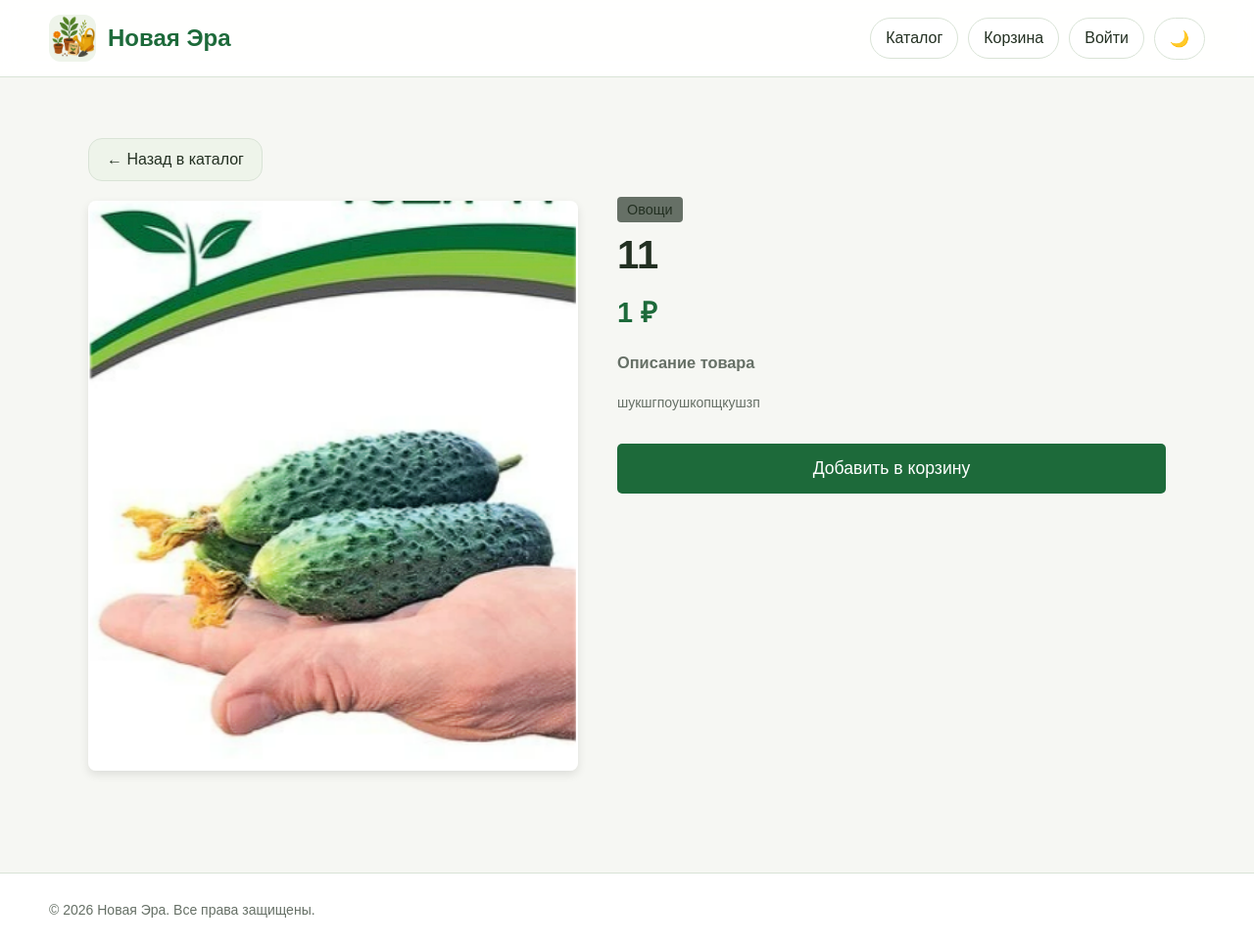
After one commit to Zdappy/Zdappy.github.io, a Flask app: page /product/1 in a window 1280 px wide. The commit adds this page. Shown: the whole page at 98% size. Run offline with Flask 3, Linux system fonts and the light colour scheme.

Commit message:
Создана страница товара

```diff
--- a/routes.py
+++ b/routes.py
@@ -157,6 +157,11 @@ def delete_product(product_id: int):
 def api_products():
     return jsonify([p.to_dict() for p in _product_query().all()]), 200
 
+@bp.route("/product/<int:product_id>")
+def product_detail(product_id):
+    product = Product.query.get_or_404(product_id)
+    return render_template('product_page.html', product=product)
+
 @bp.app_errorhandler(403)
 def forbidden(e): return render_template("errors/403.html"), 403
 @bp.app_errorhandler(404)
--- a/static/css/style.css
+++ b/static/css/style.css
@@ -108,8 +108,20 @@ font-weight: 700;
 .product-body h3 { margin: 0; font-size: 18px; line-height: 1.25; }
 .product-description { margin: 0; color: var(--muted); font-size: 14px; line-height: 1.55; min-height: 66px; }
 .price { margin: 0; font-size: 20px; font-weight: 800; }
-.add-to-cart { width: 100%; border: 0; border-radius: 14px; padding: 12px 18px; cursor: pointer; transition: .2s ease; background: var(--brand); color: #fff; }
+.product-card-link { text-decoration: none; color: inherit; display: block; z-index: 1; }
+.add-to-cart { width: 100%; border: 0; border-radius: 14px; padding: 12px 18px; cursor: pointer; transition: .2s ease; background: var(--brand); color: #fff; position: relative; z-index: 2; }
 .add-to-cart:hover { background: var(--brand-dark); }
+
+/* Product page */
+.product-page-container { padding: 40px; max-width: 1200px; margin: 0 auto;}
+.back-btn { margin-bottom: 20px; display: inline-block;}
+.product-detail-wrapper { display: flex; gap: 40px; align-items: flex-start;}
+.product-image-block { flex: 1; max-width: 500px;}
+.product-info-block { flex: 1;}
+.badge2 { background: var(--muted); padding: 5px 10px; border-radius: 4px; font-size: 0.9rem;}
+.price { font-size: 1.8rem; font-weight: bold; color: var(--brand); margin-bottom: 20px;}
+.product-description { line-height: 1.6; margin-bottom: 30px;}
+.add-to-cart { padding: 15px 30px; font-size: 1.1rem; background: var(--brand); color: #fff; border: none; border-radius: 5px; cursor: pointer;}
 
 /* Flash messages */
 .flash-stack { display: grid; gap: 10px; margin-bottom: 18px; }
--- a/templates/index.html
+++ b/templates/index.html
@@ -20,14 +20,16 @@
     <div class="products-grid">
         {% for p in products %}
         <div class="product-card">
+             <a href="{{ url_for('.product_detail', product_id=p.id) }}" class="product-card-link" >
                 <img src="{{ p.image_src }}" alt="{{ p.name }}" loading="lazy">
                 <div class="product-body">
                     <span class="badge">{{ p.category.name }}</span>
                     <h3>{{ p.name }}</h3>
                     <p class="product-description">{{ p.description[:100] }}{% if p.description|length > 100 %}...{% endif %}</p>
                     <p class="price">{{ "%.0f"|format(p.price) }} ₽</p>
+                </div>
+            </a>
            <button class="add-to-cart" data-id="{{ p.id }}" data-title="{{ p.name }}" data-price="{{ p.price }}" data-image="{{ p.image_src }}">В корзину</button>
-            </div>
         </div>
         {% else %}
         <div style="grid-column:1/-1;text-align:center;padding:40px;color:var(--muted);">
--- /dev/null
+++ b/templates/product_page.html
@@ -0,0 +1,45 @@
+{% extends "base.html" %}
+{% block content %}
+<div class="product-page-container">
+
+    <a href="{{ url_for('main.index') }}" class="back-btn">
+        ← Назад в каталог
+    </a>
+
+    <div class="product-detail-wrapper">
+
+        <div class="product-image-block">
+            <img src="{{ product.image_src }}" alt="{{ product.name }}" style="width: 100%; border-radius: 8px; box-shadow: 0 4px 10px rgba(0,0,0,0.1);">
+        </div>
+
+        <div class="product-info-block">
+            <span class="badge2">
+                {{ product.category.name }}
+            </span>
+
+            <h1 style="font-size: 2.5rem; margin: 15px 0;">{{ product.name }}</h1>
+
+            <p class="price">
+                {{ "%.0f"|format(product.price) }} ₽
+            </p>
+
+            <div class="product-description">
+                <h3>Описание товара</h3>
+                <p>{{ product.description }}</p>
+            </div>
+
+            <button class="add-to-cart"
+                    data-id="{{ product.id }}"
+                    data-title="{{ product.name }}"
+                    data-price="{{ product.price }}"
+                    data-image="{{ product.image_src }}">
+                Добавить в корзину
+            </button>
+        </div>
+
+
+
+
+    </div>
+</div>
+{% endblock content %}
```
Also changed, not shown: instance/shop.db. Lines whose indentation alone changed are shown as unchanged.
